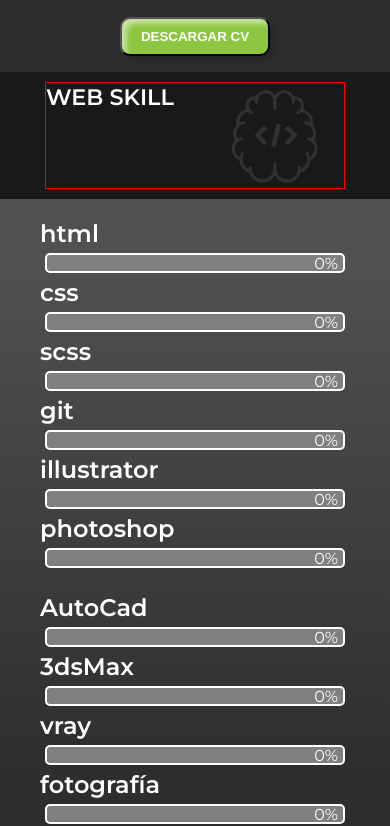
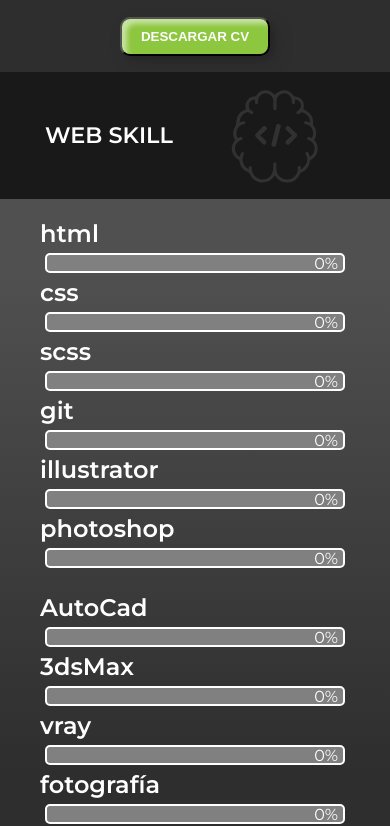
Before and after one commit to ricardoreales/CV-WEB-RICARDO-REALES, a website: page index.html in a window 390 px wide. Shown: the part 1224-2050 px from the top of the page. Drawn offline with nearby package versions, Linux system fonts and the light colour scheme.

Commit message:
prueba responsive mobile 6

```diff
--- a/scss/responsive_banner_categoria.scss
+++ b/scss/responsive_banner_categoria.scss
@@ -7,13 +7,13 @@
         height: 15vh;
         overflow: hidden;
         position: relative;
+        align-items: center;
         background-color: $gris-background;
 
         h2{
             margin: 10px;
             font-size: 1.4rem;
             width: 300px;
-            border: 1px solid red;
         }
 
         .container_img {
```
Also changed, not shown: css/main.css.
